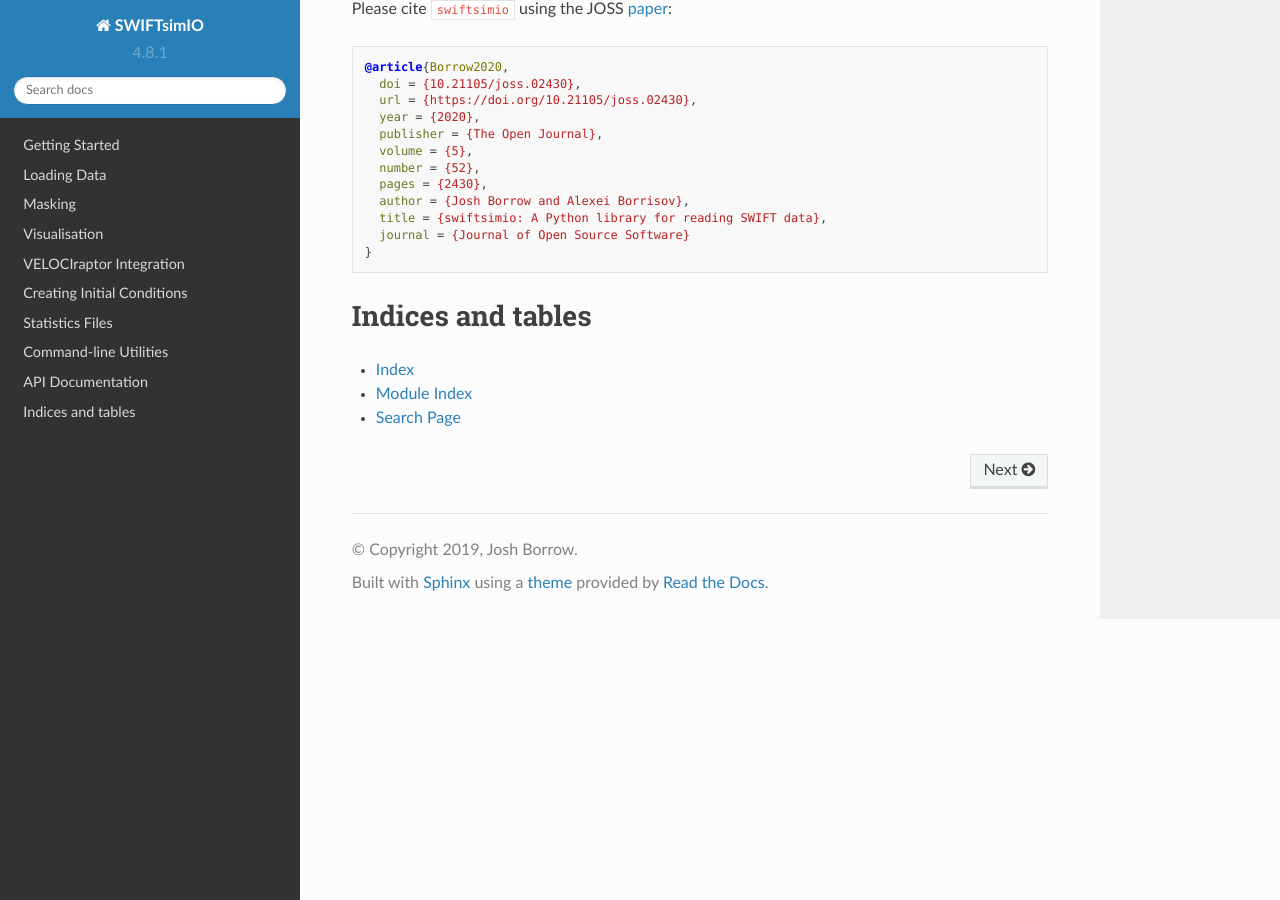
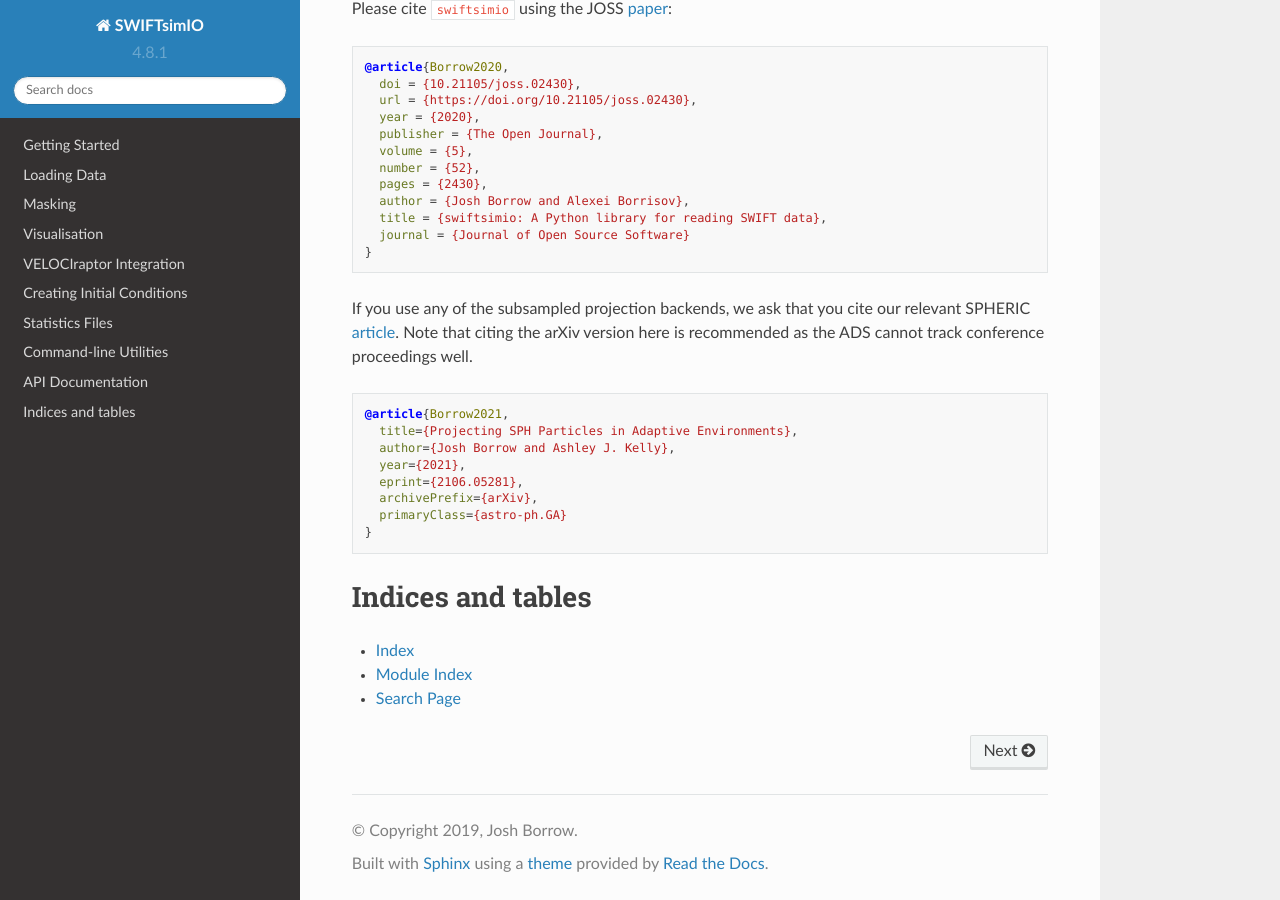
Before and after one commit to SWIFTSIM/swiftsimio, a Sphinx documentation site: the page built from docs/source/index.rst, in a window 1280 px wide and 900 px high, scrolled down 1295 px. Built offline with Sphinx 7.4.7 and the Read the Docs theme 2.0.0, drawn with Linux system fonts in a browser that asks for light colours; pages that are not in the unit, such as notebooks, are missing from menus; the version number is read from the project's files by our own code.

Commit message:
Added spheric paper to docs

```diff
--- a/docs/source/index.rst
+++ b/docs/source/index.rst
@@ -47,9 +47,25 @@ Please cite ``swiftsimio`` using the JOSS paper_:
       journal = {Journal of Open Source Software}
     }
 
+If you use any of the subsampled projection backends, we ask that you cite our relevant
+SPHERIC article_. Note that citing the arXiv version here is recommended as the ADS
+cannot track conference proceedings well.
+
+.. code-block:: bibtex
+
+    @article{Borrow2021,
+      title={Projecting SPH Particles in Adaptive Environments},
+      author={Josh Borrow and Ashley J. Kelly},
+      year={2021},
+      eprint={2106.05281},
+      archivePrefix={arXiv},
+      primaryClass={astro-ph.GA}
+    }
+
 
 .. _SWIFT: http://www.swiftsim.com
 .. _paper: https://joss.theoj.org/papers/10.21105/joss.02430
+.. _article: https://ui.adsabs.harvard.edu/abs/2021arXiv210605281B/abstract
 
 Indices and tables
 ==================
```
